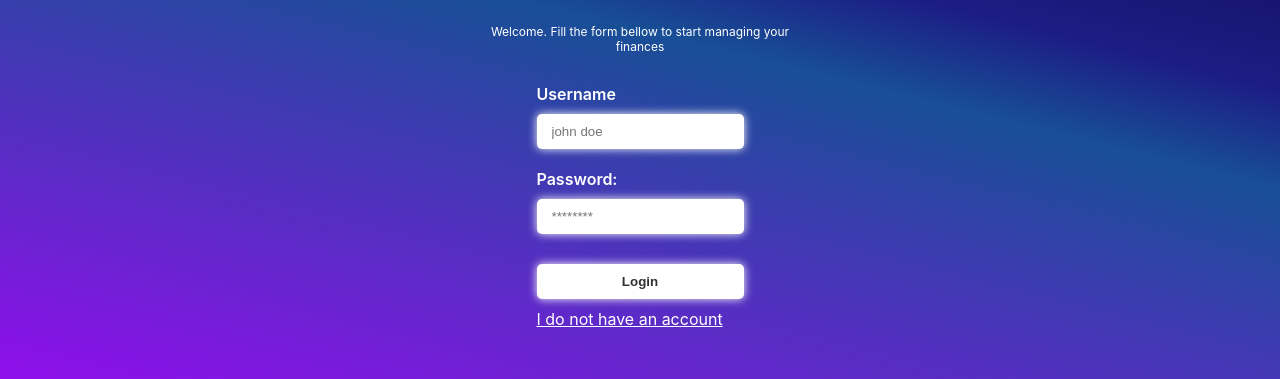
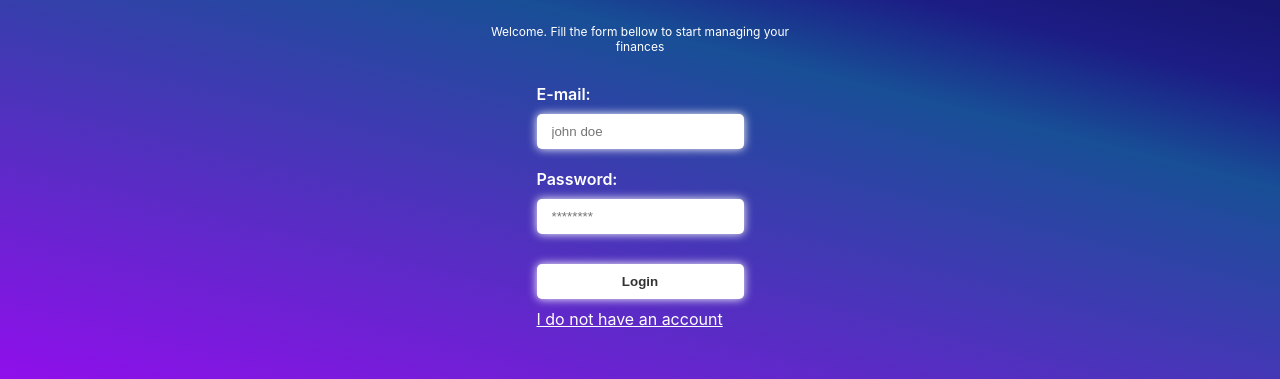
Before and after one commit to JorgeEmanoel/money-keeper-frontend, a React (Create React App) app: page / in a window 1280 px wide. Shown: the part 303-682 px from the top of the page. Built offline with nearby package versions, Linux system fonts and the light colour scheme.

Commit message:
chore: login

```diff
--- a/package.json
+++ b/package.json
@@ -3,6 +3,9 @@
   "version": "0.1.0",
   "private": true,
   "dependencies": {
+    "@fortawesome/fontawesome-svg-core": "^6.5.1",
+    "@fortawesome/free-solid-svg-icons": "^6.5.1",
+    "@fortawesome/react-fontawesome": "^0.2.0",
     "@testing-library/jest-dom": "^5.17.0",
     "@testing-library/react": "^13.4.0",
     "@testing-library/user-event": "^13.5.0",
--- a/src/infra/services/Auth.ts
+++ b/src/infra/services/Auth.ts
@@ -1,4 +1,4 @@
-import { BaseService } from '../shares/services/BaseService'
+import { BaseService } from '../shared/services/BaseService'
 
 export const LOCAL_STORAGE_TOKEN_KEY = String(process.env.REACT_APP_LOCAL_STORAGE_TOKEN_KEY)
 
--- a/src/pages/Login/index.tsx
+++ b/src/pages/Login/index.tsx
@@ -3,7 +3,15 @@ import * as Styled from './styles'
 
 import Saturn from '../../assets/images/saturn.png'
 
+import { Auth } from '../../infra/services/Auth'
+
+import { Formik } from 'formik'
+import { useNavigate } from 'react-router-dom'
+import { Icon } from '../../shared/components/Icon'
+
 export const LoginPage = (): React.ReactElement => {
+  const navigate = useNavigate()
+
   return (
     <Styled.Container>
       <Styled.Image src={Saturn} />
@@ -15,15 +23,42 @@ export const LoginPage = (): React.ReactElement => {
         Welcome. Fill the form bellow to start managing your finances
       </Styled.WelcomeMessage>
 
-      <Styled.FormContainer>
-        <Styled.Label>Username</Styled.Label>
-        <Styled.Input placeholder='john doe' />
-        <Styled.Label>Password:</Styled.Label>
-        <Styled.Input type='password' placeholder='********' />
+      <Formik
+        initialValues={{
+          email: '',
+          password: ''
+        }}
+        onSubmit={async ({ email, password }) => {
+          const { ok, token, message } = await Auth.login(email, password)
 
-        <Styled.SubmitButton type="submit">Login</Styled.SubmitButton>
-        <Styled.RegisterAnchor href="/register">I do not have an account</Styled.RegisterAnchor>
-      </Styled.FormContainer>
+          if (!ok) {
+            // TODO: change to a notify toast
+            alert(message)
+            return
+          }
+
+          Auth.saveToken(token)
+          navigate('/home')
+        }}
+      >
+        {({
+          isSubmitting,
+          handleSubmit
+        }) => (
+          <Styled.FormContainer>
+            <Styled.Label>E-mail:</Styled.Label>
+            <Styled.Input placeholder="john doe" type="email" name="email" required />
+            <Styled.Label>Password:</Styled.Label>
+            <Styled.Input type="password" placeholder="********" name="password" />
+
+            <Styled.SubmitButton type="submit" disabled={isSubmitting}>
+              Login
+              {isSubmitting && <Icon name="spinner" spin />}
+            </Styled.SubmitButton>
+            <Styled.RegisterAnchor href="/register">I do not have an account</Styled.RegisterAnchor>
+          </Styled.FormContainer>
+        )}
+      </Formik>
     </Styled.Container>
   )
 }
--- a/src/pages/Login/styles.ts
+++ b/src/pages/Login/styles.ts
@@ -1,4 +1,6 @@
 import styled from 'styled-components'
+
+import { Form, Field } from 'formik'
 
 export const Container = styled.div`
   min-width: 100vw;
@@ -34,7 +36,7 @@ export const WelcomeMessage = styled.p`
   font-size: 12px;
 `
 
-export const FormContainer = styled.div`
+export const FormContainer = styled(Form)`
   display: flex;
   flex-direction: column;
 `
@@ -47,7 +49,7 @@ export const Label = styled.label`
   font-weight: 600;
 `
 
-export const Input = styled.input`
+export const Input = styled(Field)`
   padding: 10px 15px;
   border-radius: 5px;
   border: 0;
--- /dev/null
+++ b/src/shared/components/Icon/index.tsx
@@ -0,0 +1,29 @@
+/* eslint-disable @typescript-eslint/consistent-type-definitions */
+import React from 'react'
+
+import { FontAwesomeIcon, type FontAwesomeIconProps } from '@fortawesome/react-fontawesome'
+import { type IconDefinition, faSpinner, faMinus } from '@fortawesome/free-solid-svg-icons'
+
+type MappedIconsType = Record<string, IconDefinition>
+
+const mappedIcons: MappedIconsType = {
+  spinner: faSpinner
+}
+
+interface IconProps extends Omit<FontAwesomeIconProps, 'icon'> {
+  name: string
+}
+
+export const Icon = ({ name }: IconProps): React.ReactElement => {
+  const icon = (): IconDefinition => {
+    if (typeof mappedIcons[name] !== 'undefined') {
+      return mappedIcons[name]
+    }
+
+    return faMinus
+  }
+
+  return (
+    <FontAwesomeIcon icon={icon()} />
+  )
+}
```
Also changed, not shown: src/infra/shared/services/BaseAuthService.ts (renamed from src/infra/shares/services/BaseAuthService.ts), src/infra/shared/services/BaseService.ts (renamed from src/infra/shares/services/BaseService.ts), 1 other file (tests, documents, lock files or other folders).
